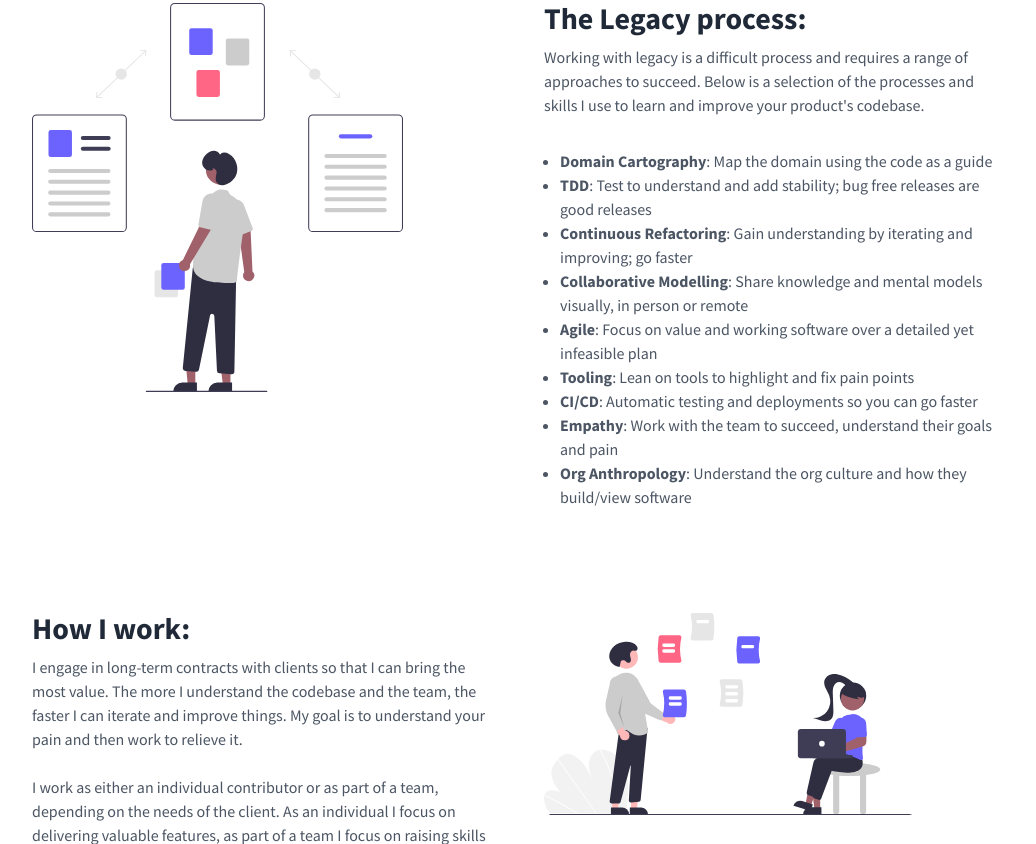
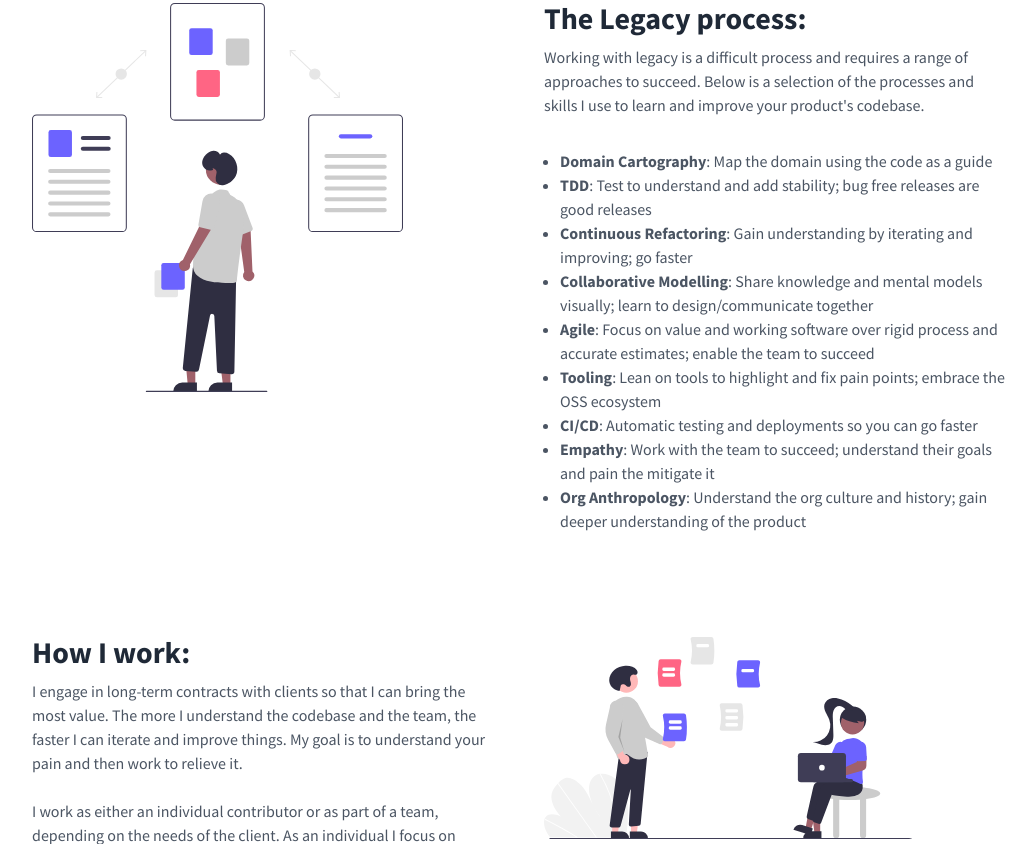
Before and after one commit to barryosull/barryosull.com-lfs, a PHP site: template slim/views/home.php in a window 1280 px wide. Shown: the part 1199-2043 px from the top of the page, without its empty margins (120-1156 px from the left). Run offline with PHP 8.4, Linux system fonts and the light colour scheme; the template is opened without the code that fills it, so the values that code supplies are empty.

Commit message:
Detailing my process more

```diff
--- a/slim/views/home.php
+++ b/slim/views/home.php
@@ -78,12 +78,12 @@
                     <li><b>Domain Cartography</b>: Map the domain using the code as a guide</li>
                     <li><b>TDD</b>: Test to understand and add stability; bug free releases are good releases</li>
                     <li><b>Continuous Refactoring</b>: Gain understanding by iterating and improving; go faster</li>
-                    <li><b>Collaborative Modelling</b>: Share knowledge and mental models visually, in person or remote</li>
-                    <li><b>Agile</b>: Focus on value and working software over a detailed yet infeasible plan</li>
-                    <li><b>Tooling</b>: Lean on tools to highlight and fix pain points</li>
+                    <li><b>Collaborative Modelling</b>: Share knowledge and mental models visually; learn to design/communicate together</li>
+                    <li><b>Agile</b>: Focus on value and working software over rigid process and accurate estimates; enable the team to succeed</li>
+                    <li><b>Tooling</b>: Lean on tools to highlight and fix pain points; embrace the OSS ecosystem</li>
                     <li><b>CI/CD</b>: Automatic testing and deployments so you can go faster</li>
-                    <li><b>Empathy</b>: Work with the team to succeed, understand their goals and pain</li>
-                    <li><b>Org Anthropology</b>: Understand the org culture and how they build/view software</li>
+                    <li><b>Empathy</b>: Work with the team to succeed; understand their goals and pain the mitigate it</li>
+                    <li><b>Org Anthropology</b>: Understand the org culture and history; gain deeper understanding of the product</li>
                 </ul>
             </div>
         </div>
```
